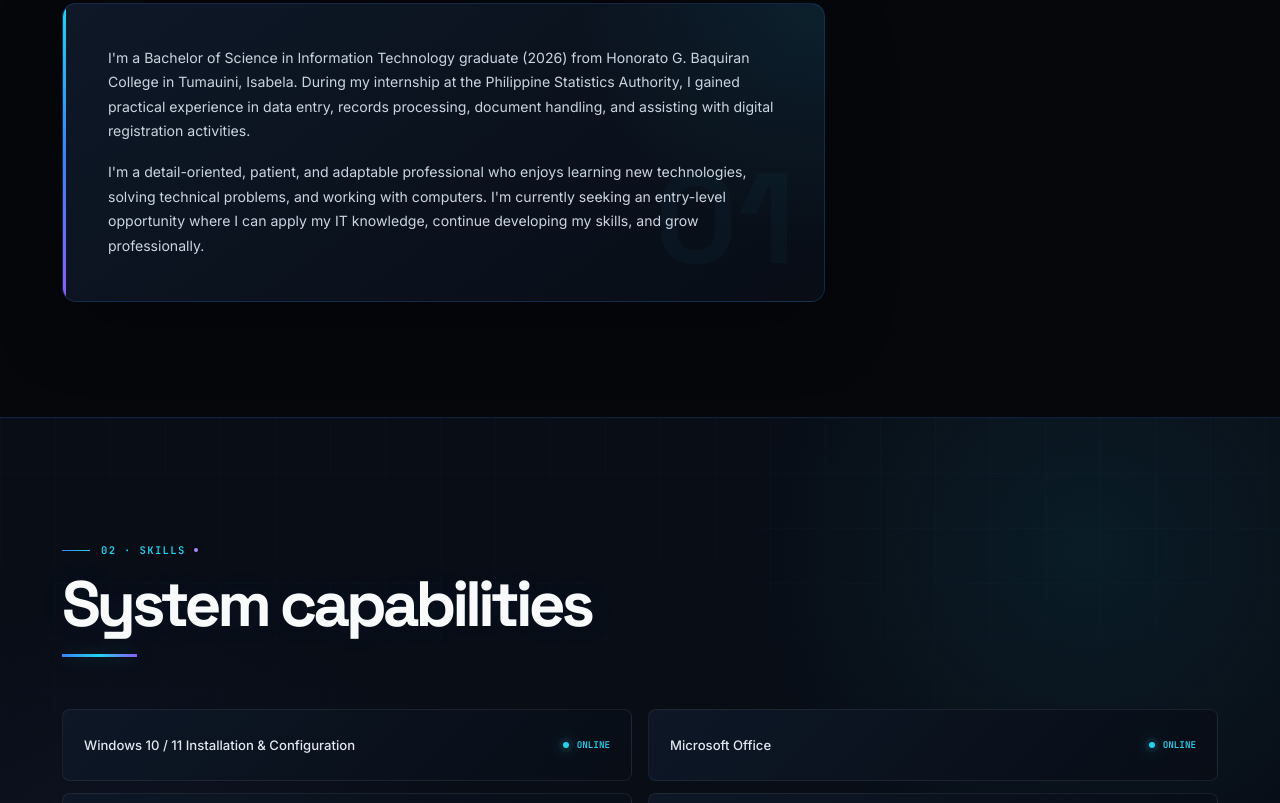
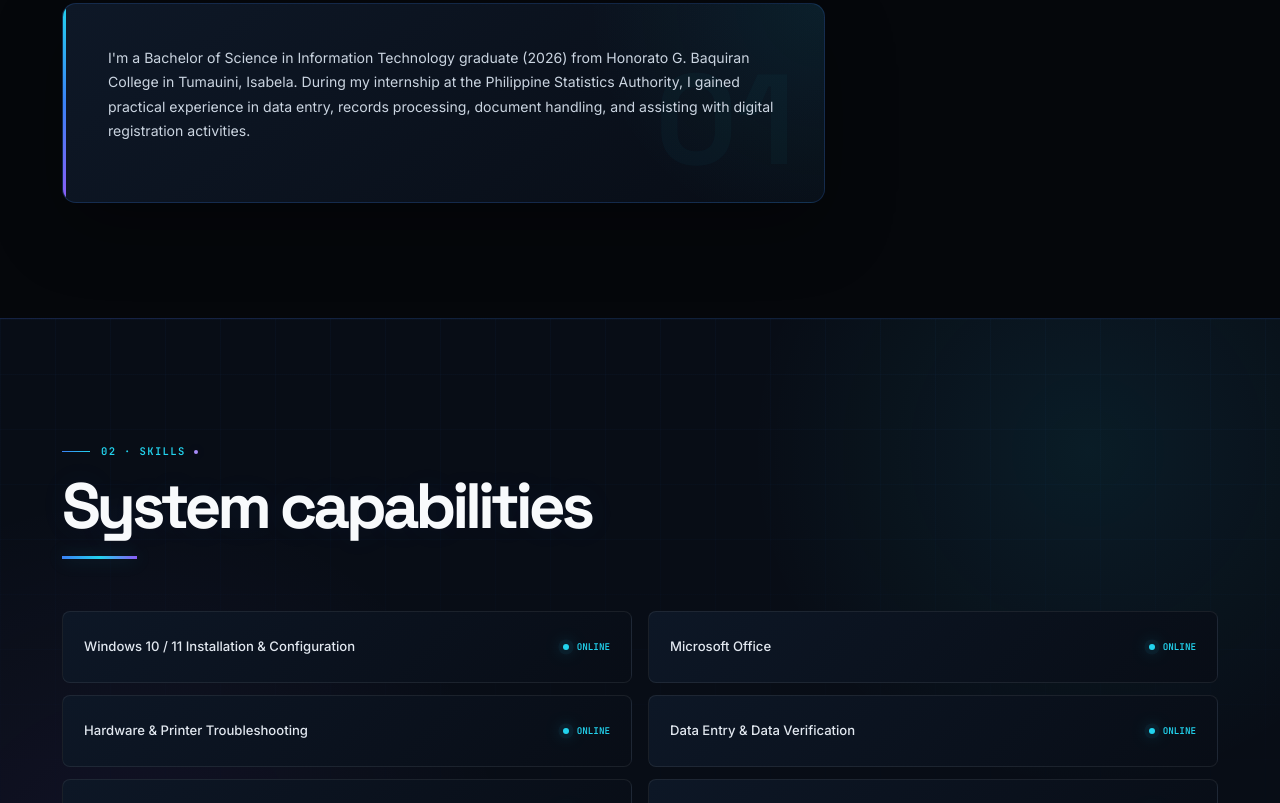
Before and after one commit to Xtian021/JayChristian-portfolio, a plain HTML site: page index.html in a window 1280 px wide. Shown: the part 1121-1924 px from the top of the page. Drawn offline with nearby package versions, Linux system fonts and the light colour scheme.

Commit message:
Update index.html

```diff
--- a/index.html
+++ b/index.html
@@ -142,16 +142,6 @@
                 experience in data entry, records processing,
                 document handling, and assisting with digital
                 registration activities.
-              </p>
-
-              <p class="mb-0">
-                I'm a detail-oriented, patient, and adaptable
-                professional who enjoys learning new technologies,
-                solving technical problems, and working with
-                computers. I'm currently seeking an entry-level
-                opportunity where I can apply my IT knowledge,
-                continue developing my skills, and grow
-                professionally.
               </p>
             </article>
           </div>
```
